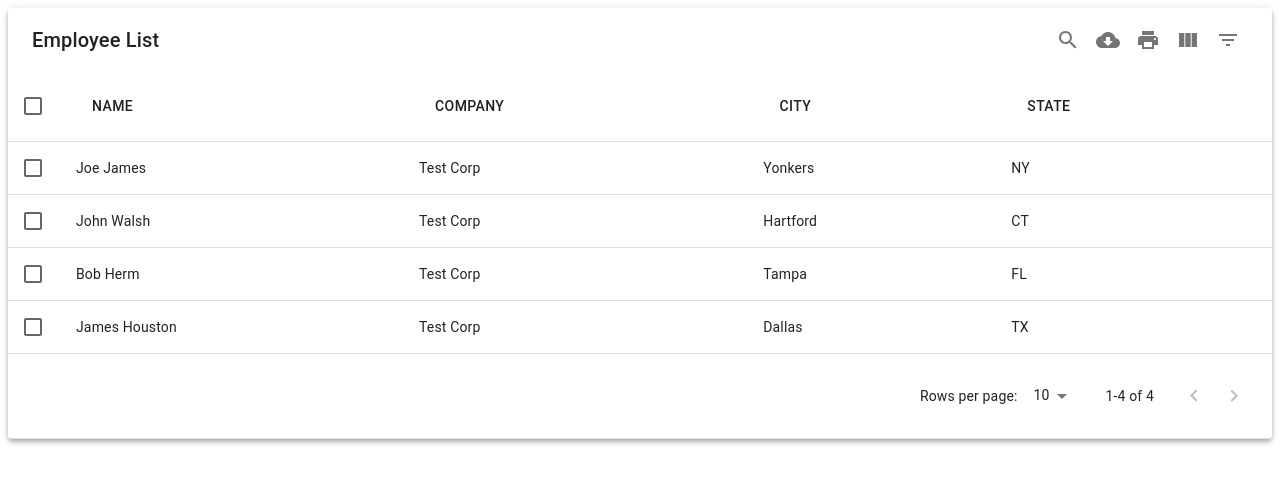
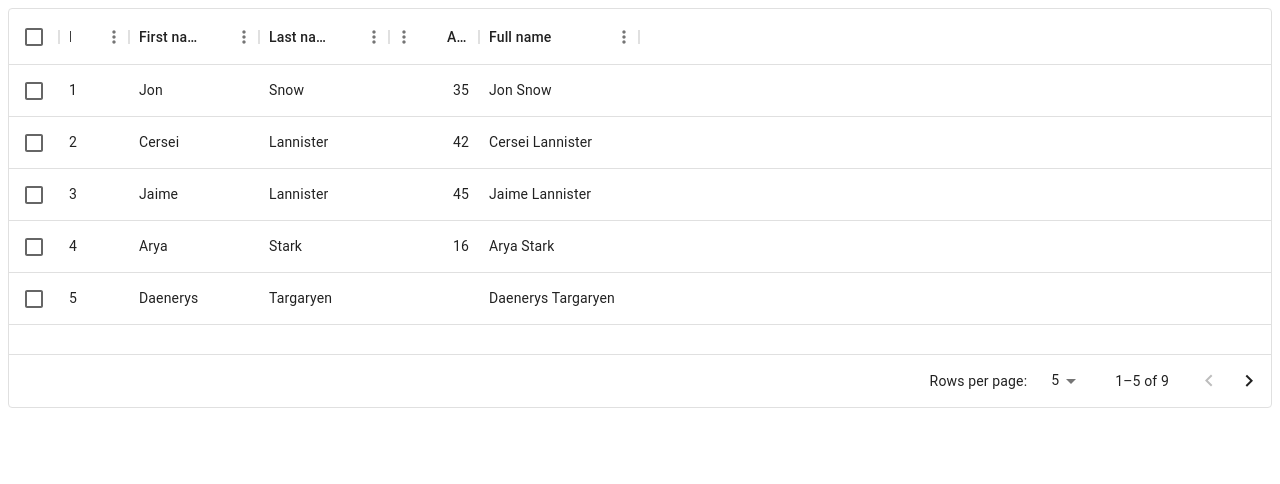
Before and after one commit to nigelteosw/cs2220_project, a Next.js app in the folder cs2220-project/: page /results in a window 1280 px wide. Shown: the top 484 px of the page. Built offline with nearby package versions, Linux system fonts and the light colour scheme.

Commit message:
Update results/page.js

```diff
--- a/cs2220-project/app/page.js
+++ b/cs2220-project/app/page.js
@@ -1,4 +1,5 @@
 import Link from 'next/link';
+import './globals.css';
 
 export default function HomePage() {
   return (
--- a/cs2220-project/app/results/page.js
+++ b/cs2220-project/app/results/page.js
@@ -1,30 +1,55 @@
-import React from "react";
-import MUIDataTable from "mui-datatables";
+"use client";
 
-const columns = ["Name", "Company", "City", "State"];
+import * as React from "react";
+import { DataGrid } from "@mui/x-data-grid";
 
-const data = [
-	["Joe James", "Test Corp", "Yonkers", "NY"],
-	["John Walsh", "Test Corp", "Hartford", "CT"],
-	["Bob Herm", "Test Corp", "Tampa", "FL"],
-	["James Houston", "Test Corp", "Dallas", "TX"],
+const columns = [
+	{ field: "id", headerName: "ID", width: 70 },
+	{ field: "firstName", headerName: "First name", width: 130 },
+	{ field: "lastName", headerName: "Last name", width: 130 },
+	{
+		field: "age",
+		headerName: "Age",
+		type: "number",
+		width: 90,
+	},
+	{
+		field: "fullName",
+		headerName: "Full name",
+		description: "This column has a value getter and is not sortable.",
+		sortable: false,
+		width: 160,
+		valueGetter: (params) =>
+			`${params.row.firstName || ""} ${params.row.lastName || ""}`,
+	},
 ];
 
-const options = {
-	filterType: "checkbox",
-};
+const rows = [
+	{ id: 1, lastName: "Snow", firstName: "Jon", age: 35 },
+	{ id: 2, lastName: "Lannister", firstName: "Cersei", age: 42 },
+	{ id: 3, lastName: "Lannister", firstName: "Jaime", age: 45 },
+	{ id: 4, lastName: "Stark", firstName: "Arya", age: 16 },
+	{ id: 5, lastName: "Targaryen", firstName: "Daenerys", age: null },
+	{ id: 6, lastName: "Melisandre", firstName: null, age: 150 },
+	{ id: 7, lastName: "Clifford", firstName: "Ferrara", age: 44 },
+	{ id: 8, lastName: "Frances", firstName: "Rossini", age: 36 },
+	{ id: 9, lastName: "Roxie", firstName: "Harvey", age: 65 },
+];
 
-function ResultsPage() {
+export default function DataTable() {
 	return (
-		<main>
-			<MUIDataTable
-				title={"Employee List"}
-				data={data}
+		<div style={{ height: 400, width: "100%" }}>
+			<DataGrid
+				rows={rows}
 				columns={columns}
-				options={options}
+				initialState={{
+					pagination: {
+						paginationModel: { page: 0, pageSize: 5 },
+					},
+				}}
+				pageSizeOptions={[5, 10]}
+				checkboxSelection
 			/>
-		</main>
+		</div>
 	);
 }
-
-export default ResultsPage;
--- a/cs2220-project/components/searchform.js
+++ b/cs2220-project/components/searchform.js
@@ -7,6 +7,7 @@
 import Button from "@mui/material/Button";
 
 const SearchForm = () => {
+
 	const handleSearch = async () => {
 		try {
 			// Send a GET request to the "api/proteins" endpoint
@@ -17,6 +18,7 @@
 				// Handle the successful response here
 				const data = await response.json();
 				console.log("API Response: ", data);
+
 			} else {
 				// Handle API errors, e.g., display an error message
 				console.error("API Error:", response.statusText);
--- a/cs2220-project/package.json
+++ b/cs2220-project/package.json
@@ -14,6 +14,7 @@
     "@fontsource/roboto": "^5.0.8",
     "@mui/icons-material": "^5.14.11",
     "@mui/material": "^5.14.11",
+    "@mui/x-data-grid": "^6.16.0",
     "autoprefixer": "10.4.16",
     "axios": "^1.5.1",
     "dotenv": "^16.3.1",
```
Also changed, not shown: 1 other file (tests, documents, lock files or other folders).
